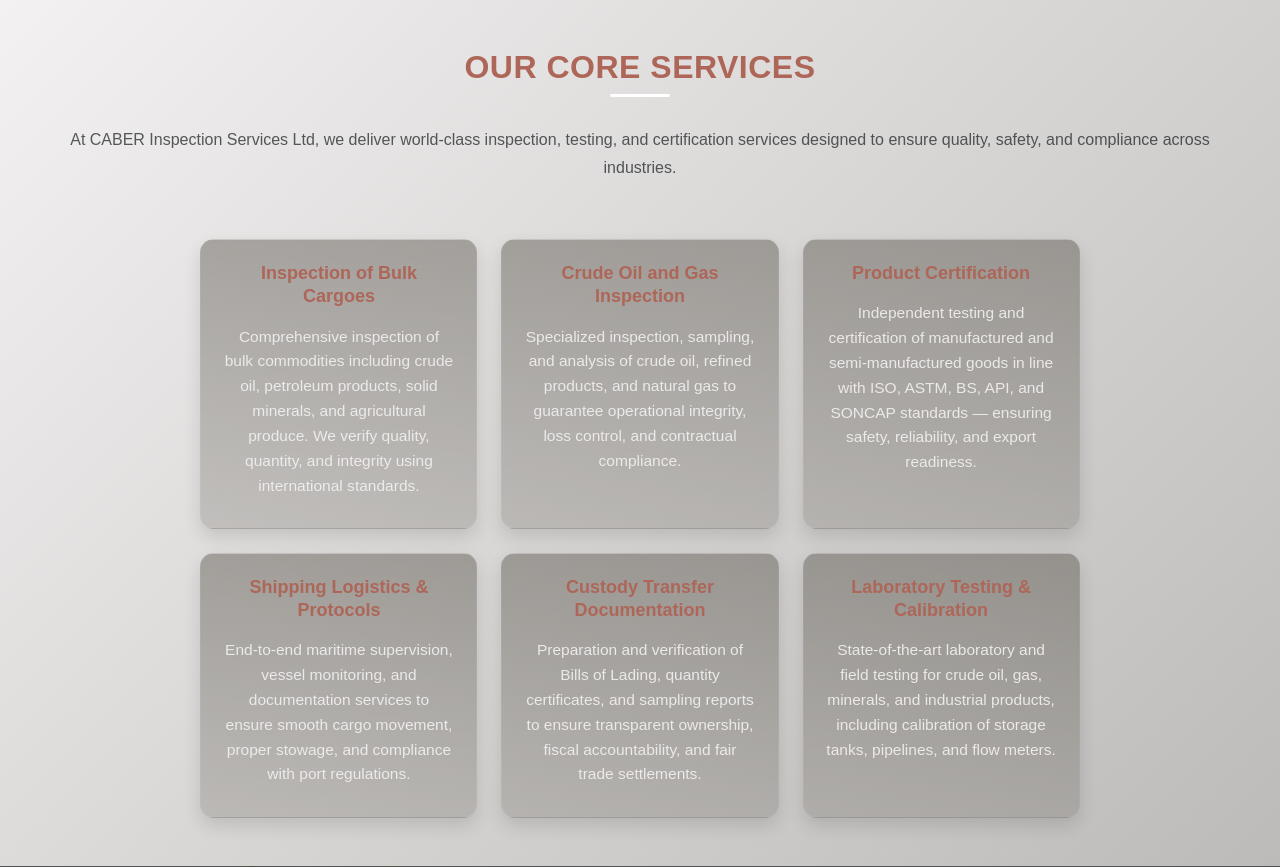
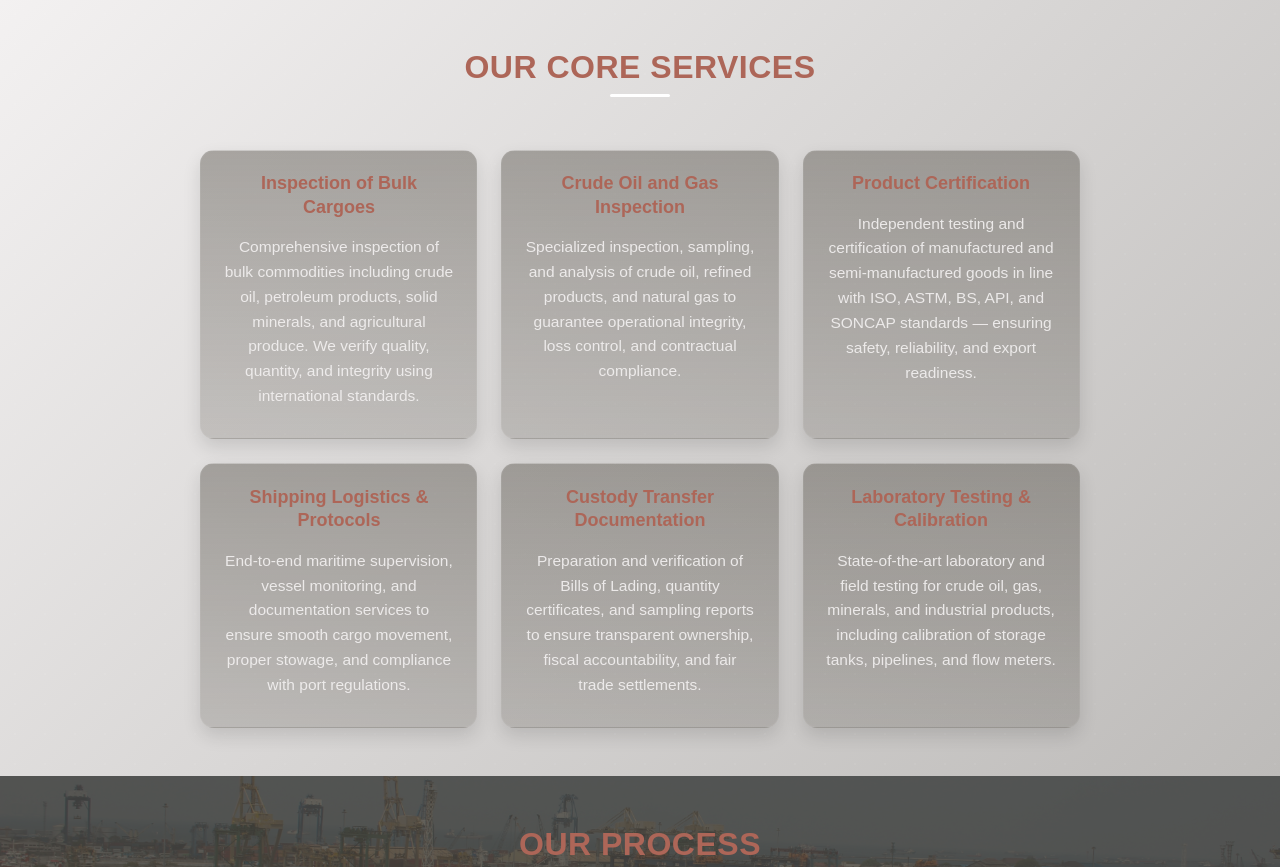
Before and after one commit to lookshines/caber, a Django app: page //services in a window 1280 px wide. Shown: the part 686-1553 px from the top of the page. Run offline with Django 5.2, Linux system fonts and the light colour scheme; some libraries are stand-ins or nearby versions.

Commit message:
updated website content and style

```diff
--- a/mywebsite/settings.py
+++ b/mywebsite/settings.py
@@ -45,6 +45,7 @@
 
 MIDDLEWARE = [
     "django.middleware.security.SecurityMiddleware",
+    'whitenoise.middleware.WhiteNoiseMiddleware',  # add this just after SecurityMiddleware
     "django.contrib.sessions.middleware.SessionMiddleware",
     "django.middleware.common.CommonMiddleware",
     "django.middleware.csrf.CsrfViewMiddleware",
--- a/templates/base.html
+++ b/templates/base.html
@@ -119,7 +119,7 @@
                     <div class="row mt-4 border-top pt-3">
                         <div class="col text-center small">
                             <p class="mb-0">
-                            &copy; 2025 CABER Inspection Services | Powered by CABER Inspection Services
+                            &copy; 2025 Caber Inspection Services | Powered by Caber Inspection Services
                             </p>
                         </div>
                     </div>
--- a/templates/index.html
+++ b/templates/index.html
@@ -55,7 +55,7 @@
                 <!-- Left Column -->
                 <div class="col-lg-6 px-3">
                     <p class="mb-4 px-5 fade-right">
-                        At CABER Inspection Services Ltd, we deliver reliable inspection, testing, certification, and verification services across industries to ensure quality, safety, and compliance. Our expertise covers crude oil and gas inspection, bulk cargo verification, product certification, and shipping logistics. With advanced laboratories and experienced professionals, we provide accurate, transparent, and internationally compliant results that build trust and support seamless trade operations.
+                        We deliver reliable inspection, testing, certification, and verification services across industries to ensure quality, safety, and compliance. Our expertise covers crude oil and gas inspection, bulk cargo verification, product certification, and shipping logistics. With advanced laboratories and experienced professionals, we provide accurate, transparent, and internationally compliant results that build trust and support seamless trade operations.
                     </p>
 
                     <!-- Image Grid -->
@@ -120,10 +120,10 @@
 
                 <!-- Right Side (About Text) -->
                 <div class="right-side col-lg-6">
-                    <h2 class="mb-3">About Caber</h2>
+                    <h2 class="mb-3">About Caber Inspection Services Limited</h2>
                     <div class="fade-left">
                         <p class="mb-3 ">
-                        At CABER Inspection Services Ltd, we are a proudly Nigerian-owned inspection company delivering trusted inspection, testing, certification, and verification services across multiple industries.
+                        We are a proudly Nigerian-owned inspection company delivering trusted inspection, testing, certification, and verification services across multiple industries.
                         </p>
                         <p class="mb-3">
                         With decades of combined experience, our experts ensure that every product, shipment, and operation meets international standards of quality, safety, and compliance. Through strong partnerships with global laboratories, we blend local knowledge with world-class expertise to provide accurate and reliable results.
--- a/templates/services.html
+++ b/templates/services.html
@@ -21,10 +21,6 @@
             <!-- Header -->
             <div class="row mb-4 px-5">
                 <h2 class="fw-semibold">Our Core Services</h2>
-                <p class="text-muted">
-                    At CABER Inspection Services Ltd, we deliver world-class inspection, testing, and certification services
-                    designed to ensure quality, safety, and compliance across industries.
-                </p>
             </div>
 
             <div class="row g-4 justify-content-center card-section">
```
